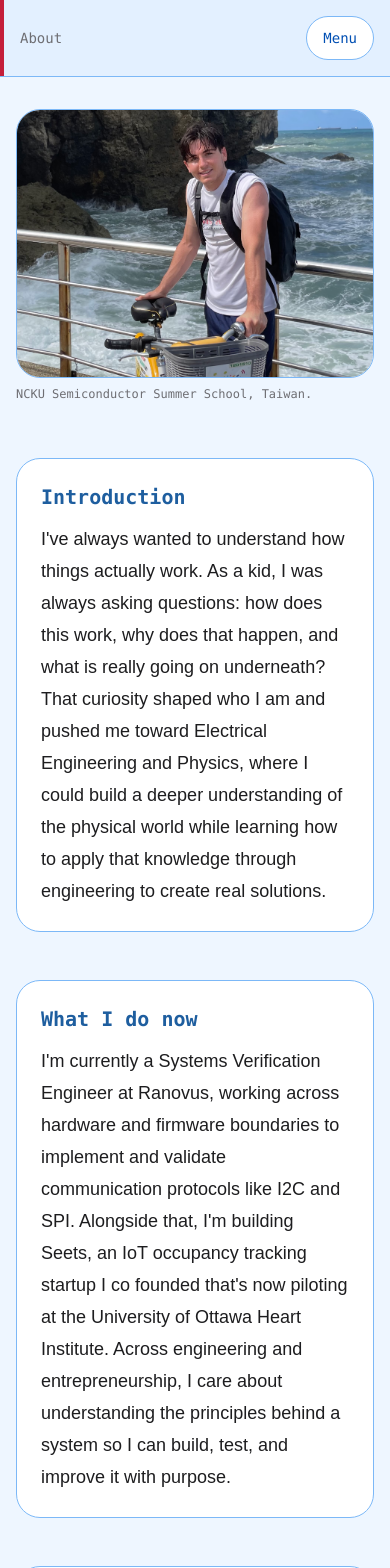
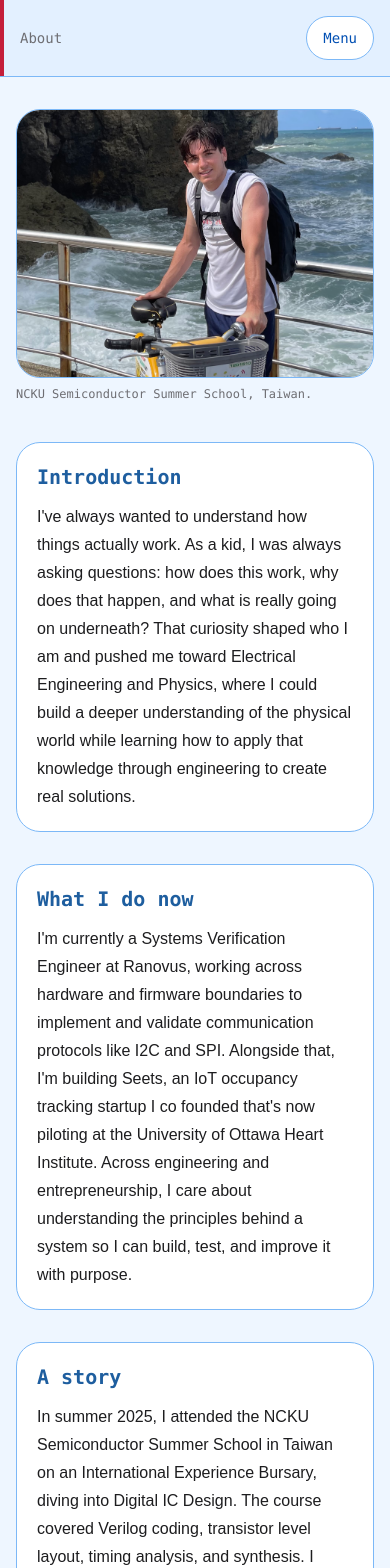
Before and after one commit to Zachary-Levesque/Portfolio, a Next.js app: page /about in a window 390 px wide. Shown: the top 1568 px of the page. Built offline with nearby package versions, Linux system fonts and the light colour scheme.

Commit message:
Update page.tsx

```diff
--- a/app/about/page.tsx
+++ b/app/about/page.tsx
@@ -17,7 +17,7 @@ export default function AboutPage() {
   ];
 
   return (
-    <div className="mx-auto max-w-3xl space-y-14">
+    <div className="mx-auto max-w-3xl space-y-10 sm:space-y-14">
       <figure>
         <div className="relative aspect-[4/3] overflow-hidden rounded-3xl border border-accent-border bg-surface-blue p-2">
           <Image
@@ -34,16 +34,18 @@ export default function AboutPage() {
         </figcaption>
       </figure>
 
-      <div className="space-y-12">
+      <div className="space-y-8 sm:space-y-12">
         {sections.map((section) => (
           <section
             key={section.title}
-            className="space-y-3 rounded-3xl border border-accent-border bg-surface p-6"
+            className="space-y-3 rounded-3xl border border-accent-border bg-surface p-5 sm:p-6"
           >
             <h2 className="font-mono text-xl font-semibold text-accent-muted">
               {section.title}
             </h2>
-            <p className="text-lg leading-8 text-foreground">{section.body}</p>
+            <p className="leading-7 text-foreground sm:text-lg sm:leading-8">
+              {section.body}
+            </p>
           </section>
         ))}
       </div>
```
